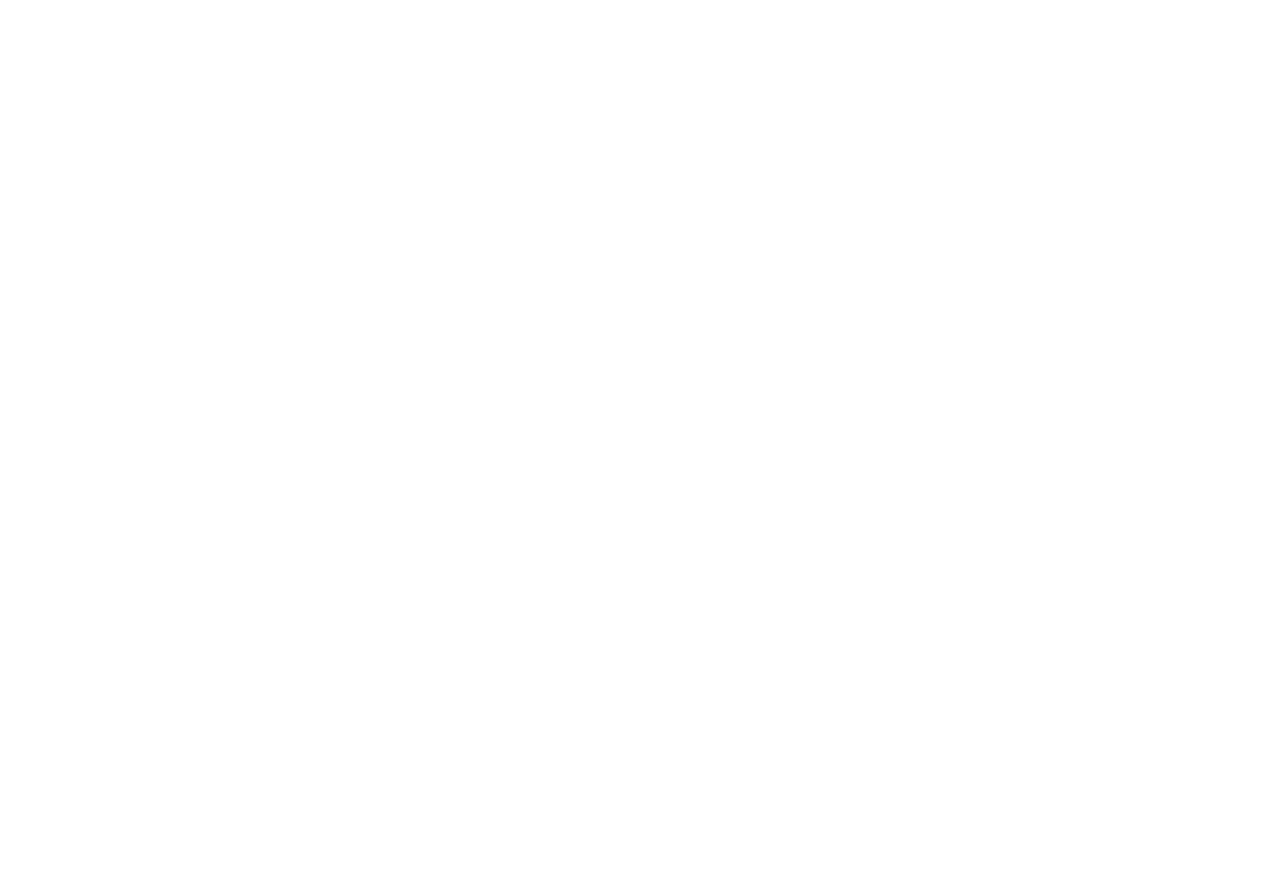
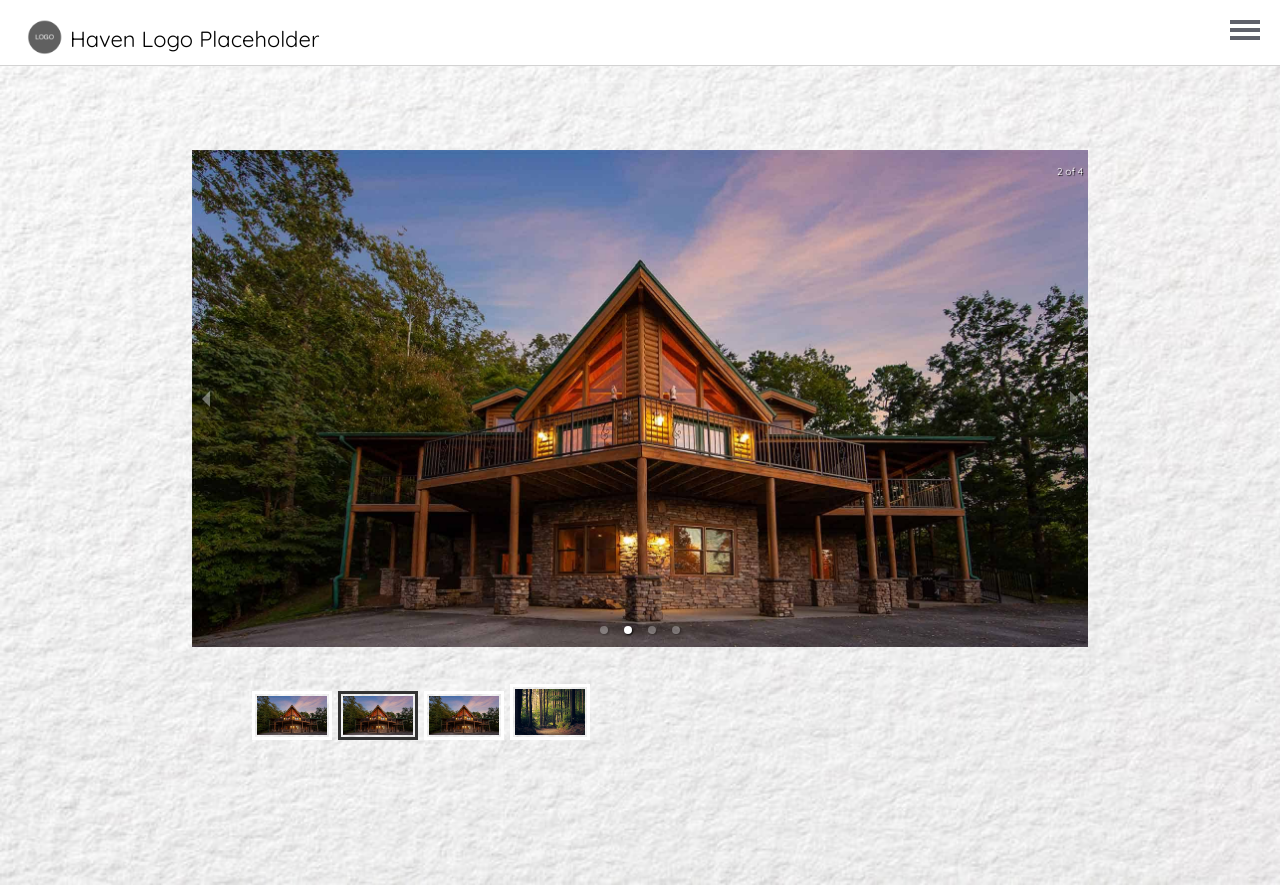
Before and after one commit to clayhindman01/haven, a React (Create React App) app: page /photos in a window 1280 px wide. Before the commit this address had no page. Before the commit the page ends 800 px from the top, so only its background shows below. Built offline with nearby package versions, Linux system fonts and the light colour scheme.

Commit message:
Added photos

```diff
--- a/package.json
+++ b/package.json
@@ -3,12 +3,16 @@
   "version": "0.1.0",
   "private": true,
   "dependencies": {
+    "@material-ui/core": "^4.12.4",
     "@testing-library/jest-dom": "^5.17.0",
     "@testing-library/react": "^13.4.0",
     "@testing-library/user-event": "^13.5.0",
     "react": "^18.2.0",
     "react-burger-menu": "^3.0.9",
     "react-dom": "^18.2.0",
+    "react-fade-in": "^2.0.1",
+    "react-photo-album": "^2.3.0",
+    "react-responsive-carousel": "^3.2.23",
     "react-router-dom": "^6.16.0",
     "react-scripts": "5.0.1",
     "react-tabs": "^6.0.2",
--- a/src/App.css
+++ b/src/App.css
@@ -19,8 +19,10 @@
 };
 
 .logo {
-  font-size: large;
-  font-weight: 400;
+  display: flex;
+  flex-direction: row;
+  align-items: center;
+  justify-content: center;
 };
 
 
@@ -30,7 +32,6 @@
   height: 100vh;
   width: 100%;
   overflow: hidden;
-  background-color: red;
 }
 
 .container {
@@ -46,7 +47,10 @@
 .homepageContainer {
   background-image: url("../public/woods.jpg");
   background-size: cover;
+  /* opacity: 0.95; */
   margin: 0;
+  box-shadow: inset 0 0 0 1000px rgba(0, 0, 0, 0.3);
+  border-bottom: 1px solid #4b5351;
 }
 
 .center {
@@ -161,3 +165,58 @@
   width: 50%;
   margin-left: 20px;
 }
+
+.logoImage {
+  height: 50px;
+  width: 50px;
+  margin-bottom: -15px;
+}
+.logoImageSecondStyle {
+  height: 80px;
+  width: 80px;
+  margin-bottom: -30px;
+}
+
+.homeAboutSectionContainer {
+  background-image: url(../public/paperBackground.jpg);
+  background-size: cover;
+  display: flex;
+  flex-direction: column;
+  justify-content: center;
+  align-items: center;
+  height: fit-content;
+  padding: 20px;
+}
+
+.homeAboutSection {
+  display: flex;
+  flex-direction: column;
+  justify-content: center;
+  align-items: center;
+  padding: 20px;
+  width: 75%;
+  /* margin-top: 20px; */
+  background-color: transparent;
+  /* box-shadow: 0 0 10px rgba(0, 0, 0, 0.3); */
+  border-bottom: #4b5351 1px solid;
+  border-radius: 1vh;
+}
+
+.homeAboutSectionHeader {
+  color: #94baa9;
+}
+
+.centerPhotos {
+  display: flex;
+  flex-direction: row;
+  justify-content: center;
+  align-items: center;
+  width: 70%;
+}
+
+.photoContainer {
+  display: flex;
+  flex-direction: column;
+  justify-content: center;
+  align-items: center;
+}
--- a/src/App.js
+++ b/src/App.js
@@ -4,6 +4,7 @@
 import Booking from "./pages/Booking";
 import About from "./pages/About";
 import Home from "./pages/Home";
+import Photos from "./pages/Photos";
 
 function App() {
   return (
@@ -13,6 +14,7 @@
         <Route path="/about" element={<About />} />
         <Route path="/booking" element={<Booking />} />
         <Route path="/weddingVenue" element={<WeddingVenue />} />
+        <Route path="/photos" element={<Photos />} />
       </Routes>
     </BrowserRouter>
   );
--- a/src/components/Header.js
+++ b/src/components/Header.js
@@ -13,6 +13,10 @@
     setScreenPosition(window.pageYOffset);
   };
 
+  const isSecondStyle = () => {
+    return (screenPosition <= height && isHomepage);
+  };
+
   const styles = {
     bmBurgerButton: {
       position: "fixed",
@@ -23,7 +27,7 @@
       top: "20px",
     },
     bmBurgerBars: {
-      background: screenPosition <= height - 250 && isHomepage ? "white" : "#373a47",
+      background: isSecondStyle() ? "white" : "#373a47",
       opacity: 0.8,
     },
     bmBurgerBarsHover: {
@@ -66,7 +70,7 @@
       color: "black",
     },
     bmOverlay: {
-      background: "rgba(255, 200, 255, 0.07)",
+      background: "rgba(255, 200, 255, 0.03 )",
     },
     scrollColor: {
       backgroundColor: "white",
@@ -94,19 +98,21 @@
       <div
         className="header"
         style={
-          screenPosition <= height - 250 && isHomepage
+          isSecondStyle()
             ? { backgroundColor: "transparent" }
             : styles.scrollColor
         }
       >
         <div className="logo">
-          <a
+          <img src="logo.png" alt="logo" className={isSecondStyle() ? "logoImageSecondStyle" : "logoImage"} />
+          {!isSecondStyle() ? <a
             href="/"
             style={styles.headerLogoText}
-            className={screenPosition <= height - 250 && isHomepage ? "headerLogoTextWhite" : "headerLogoTextBlack"}
+            className={isSecondStyle() ? "headerLogoTextWhite" : "headerLogoTextBlack"}
             >
             Haven Logo Placeholder
-          </a>
+          </a>: null}
+
         </div>
       </div>
       <div id="outer-container">
--- a/src/pages/Home.js
+++ b/src/pages/Home.js
@@ -1,12 +1,14 @@
 import React from "react";
 import Header from "../components/Header";
+import FadeIn from "react-fade-in";
 
 export default function Home() {
   return (
     <>
     <Header isHomepage={true} />
     <div className="container homepageContainer">
-      <div className="centerJustify homeheight">
+      <FadeIn transitionDuration={2000}>
+        <div className="centerJustify homeheight">
         <p className="homeText">BOOK YOUR STAY WITH US TODAY</p>
         <div className="aboutUsButton">
           <a href="/booking" className="aboutUsText">
@@ -14,6 +16,30 @@
           </a>
         </div>
       </div>
+      </FadeIn>
+    </div>
+    <div className="homeAboutSectionContainer">
+      <div className="homeAboutSection">
+        <h1 className="homeAboutSectionHeader">Accomodations</h1>
+        <p>Lorem ipsum dolor sit amet, consectetur adipiscing elit. Sed odio dui, cursus et dolor a, sagittis sagittis tortor. Praesent urna sapien, interdum at lectus sit amet, facilisis tristique diam. Sed magna velit, dictum eu ligula vel, dictum aliquam neque. Morbi et nisi ultricies, efficitur mauris ac, condimentum erat. Ut tempus lectus ac porta consectetur. Suspendisse nulla ipsum, volutpat eu velit id, volutpat malesuada ipsum. Vestibulum nibh leo, scelerisque at dictum id, semper non odio.</p>
+        <p>Etiam semper sodales lacus. Aliquam blandit purus felis, ut vulputate nisi volutpat sit amet. Pellentesque egestas nulla eu libero condimentum lobortis. Aenean at convallis odio, eget porttitor leo. Suspendisse lacinia sem fermentum accumsan consectetur. Nullam dictum sapien at nunc varius, vitae dictum leo luctus. Etiam in imperdiet sem. Quisque quis rutrum turpis. Fusce sodales enim elit, nec lacinia nibh ultricies ac. Vestibulum at nisl justo. Suspendisse at malesuada massa, nec ultricies tortor. Fusce volutpat massa nec diam lacinia egestas eu ac neque. Vestibulum eget nisi ultrices sapien ultricies pulvinar vitae ac sapien. Nam nisl leo, mollis quis neque a, finibus imperdiet tellus. Cras tempus enim et porttitor hendrerit.</p>
+      </div>
+    </div>
+
+    <div className="homeAboutSectionContainer">
+      <div className="homeAboutSection">
+        <h1 className="homeAboutSectionHeader">Wedding Venue</h1>
+        <p>Lorem ipsum dolor sit amet, consectetur adipiscing elit. Sed odio dui, cursus et dolor a, sagittis sagittis tortor. Praesent urna sapien, interdum at lectus sit amet, facilisis tristique diam. Sed magna velit, dictum eu ligula vel, dictum aliquam neque. Morbi et nisi ultricies, efficitur mauris ac, condimentum erat. Ut tempus lectus ac porta consectetur. Suspendisse nulla ipsum, volutpat eu velit id, volutpat malesuada ipsum. Vestibulum nibh leo, scelerisque at dictum id, semper non odio.</p>
+        <p>Etiam semper sodales lacus. Aliquam blandit purus felis, ut vulputate nisi volutpat sit amet. Pellentesque egestas nulla eu libero condimentum lobortis. Aenean at convallis odio, eget porttitor leo. Suspendisse lacinia sem fermentum accumsan consectetur. Nullam dictum sapien at nunc varius, vitae dictum leo luctus. Etiam in imperdiet sem. Quisque quis rutrum turpis. Fusce sodales enim elit, nec lacinia nibh ultricies ac. Vestibulum at nisl justo. Suspendisse at malesuada massa, nec ultricies tortor. Fusce volutpat massa nec diam lacinia egestas eu ac neque. Vestibulum eget nisi ultrices sapien ultricies pulvinar vitae ac sapien. Nam nisl leo, mollis quis neque a, finibus imperdiet tellus. Cras tempus enim et porttitor hendrerit.</p>
+      </div>
+    </div>
+
+    <div className="homeAboutSectionContainer">
+      <div className="homeAboutSection">
+        <h1 className="homeAboutSectionHeader">Meet the Founders</h1>
+        <p>Lorem ipsum dolor sit amet, consectetur adipiscing elit. Sed odio dui, cursus et dolor a, sagittis sagittis tortor. Praesent urna sapien, interdum at lectus sit amet, facilisis tristique diam. Sed magna velit, dictum eu ligula vel, dictum aliquam neque. Morbi et nisi ultricies, efficitur mauris ac, condimentum erat. Ut tempus lectus ac porta consectetur. Suspendisse nulla ipsum, volutpat eu velit id, volutpat malesuada ipsum. Vestibulum nibh leo, scelerisque at dictum id, semper non odio.</p>
+        <p>Etiam semper sodales lacus. Aliquam blandit purus felis, ut vulputate nisi volutpat sit amet. Pellentesque egestas nulla eu libero condimentum lobortis. Aenean at convallis odio, eget porttitor leo. Suspendisse lacinia sem fermentum accumsan consectetur. Nullam dictum sapien at nunc varius, vitae dictum leo luctus. Etiam in imperdiet sem. Quisque quis rutrum turpis. Fusce sodales enim elit, nec lacinia nibh ultricies ac. Vestibulum at nisl justo. Suspendisse at malesuada massa, nec ultricies tortor. Fusce volutpat massa nec diam lacinia egestas eu ac neque. Vestibulum eget nisi ultrices sapien ultricies pulvinar vitae ac sapien. Nam nisl leo, mollis quis neque a, finibus imperdiet tellus. Cras tempus enim et porttitor hendrerit.</p>
+      </div>
     </div>
     </>
 
--- /dev/null
+++ b/src/pages/Photos.js
@@ -0,0 +1,30 @@
+import React from 'react'
+import Header from "../components/Header";
+import { Carousel } from 'react-responsive-carousel';
+import "react-responsive-carousel/lib/styles/carousel.min.css";
+
+export default function Photos() {
+  return (
+    <>
+    <Header isHomepage={false} />
+    <div className="container bookingContainer photoContainer">
+      <div className="center centerPhotos">
+        <Carousel axis='horizontal' autoPlay={true} dynamicHeight={true}>
+            <div>
+                <img src="cabin.jpg" alt="cabin" className='carouselImage' />
+            </div>
+            <div>
+                <img src="cabin.jpg" alt="cabin" className='carouselImage' />
+            </div>
+            <div>
+                <img src="cabin.jpg" alt="cabin" className='carouselImage' />
+            </div>
+            <div>
+                <img src="woods.jpg" alt="cabin" className='carouselImage' />
+            </div>
+        </Carousel>
+      </div>
+    </div>
+    </>
+  )
+}
```
Also changed, not shown: public/logo.png (added), 1 other file (tests, documents, lock files or other folders).
